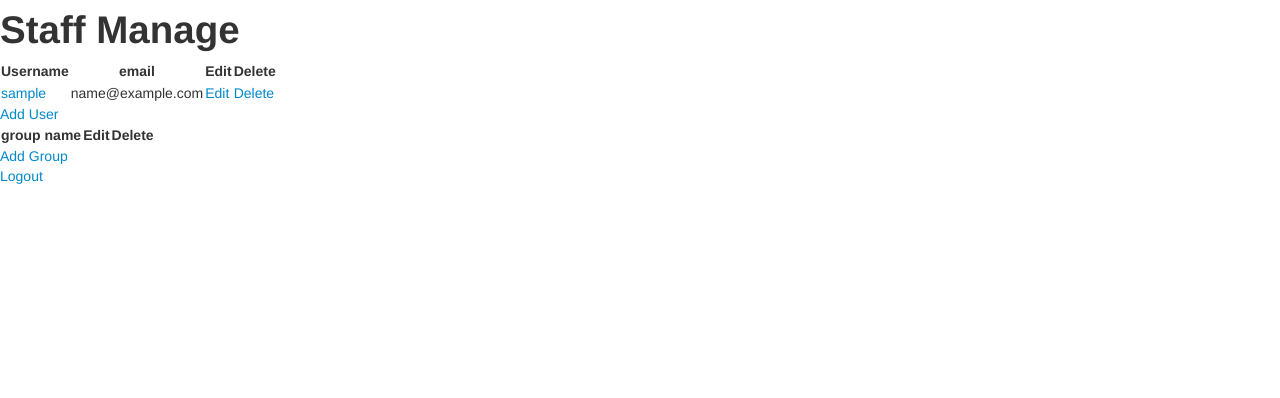
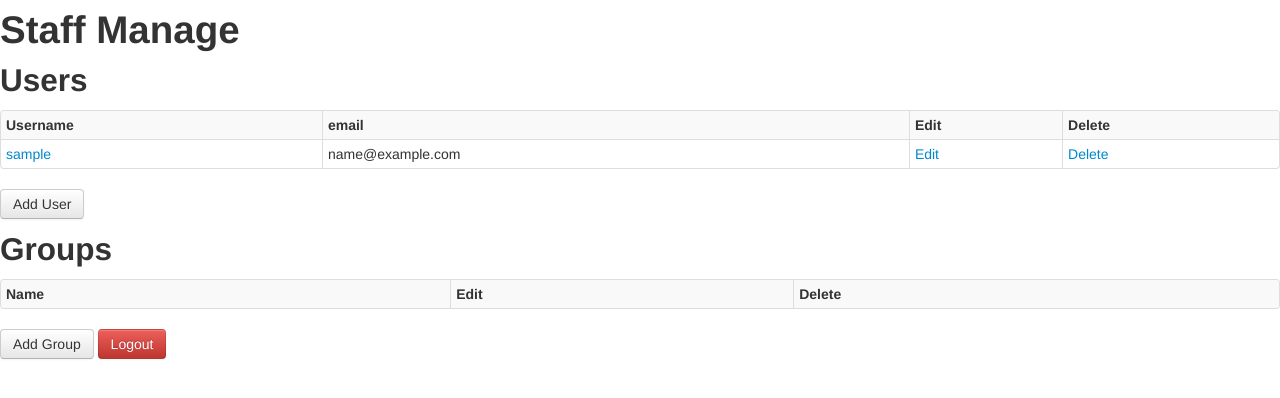
Before and after one commit to tildaslash/RatticWeb, a Django app: page /staff/ in a window 1280 px wide. Shown: the top 398 px of the page. Run offline with Django 3.2, Linux system fonts and the light colour scheme; the visitor is signed in with stand-in values (Sample User, id 1); data comes from the database, SQL or seed files in the repository; lists and menus that the app fills with data are empty; parts of the project's set-up code (start-up, migrations or seed data) failed here and were passed over; some libraries are stand-ins or nearby versions.

Commit message:
Prettified the staff page Fixes #31

```diff
--- a/staff/templates/staff_home.html
+++ b/staff/templates/staff_home.html
@@ -2,7 +2,10 @@
 
 {% block content %}
 <h1>Staff Manage</h1>
-<table>
+
+
+<h2>Users</h2>
+<table class="table table-striped table-bordered table-condensed">
   <tr><th>Username</th><th>email</th><th>Edit</th><th>Delete</th></tr>
 {% for u in userlist %}
 <tr>
@@ -13,9 +16,14 @@
 </tr>
 {% endfor %}
 </table>
-<a href="/staff/useradd/">Add User</a>
-<table>
-  <tr><th>group name</th><th>Edit</th><th>Delete</th></tr>
+<a class="btn" href="/staff/useradd/">Add User</a>
+
+
+
+
+<h2>Groups</h2>
+<table class="table table-striped table-bordered table-condensed">
+  <tr><th>Name</th><th>Edit</th><th>Delete</th></tr>
 {% for g in grouplist %}
 <tr>
   <td><a href="/staff/groupdetail/{{ g.id }}/">{{ g.name }}</a></td>
@@ -24,8 +32,6 @@
 </tr>
 {% endfor %}
 </table>
-<a href="/staff/groupadd/">Add Group</a>
-<table>
-<br>
-<a href="/account/logout/">Logout</a>
+<a class="btn" href="/staff/groupadd/">Add Group</a>
+<a class="btn btn-danger" href="/account/logout/">Logout</a>
 {% endblock %}
```
